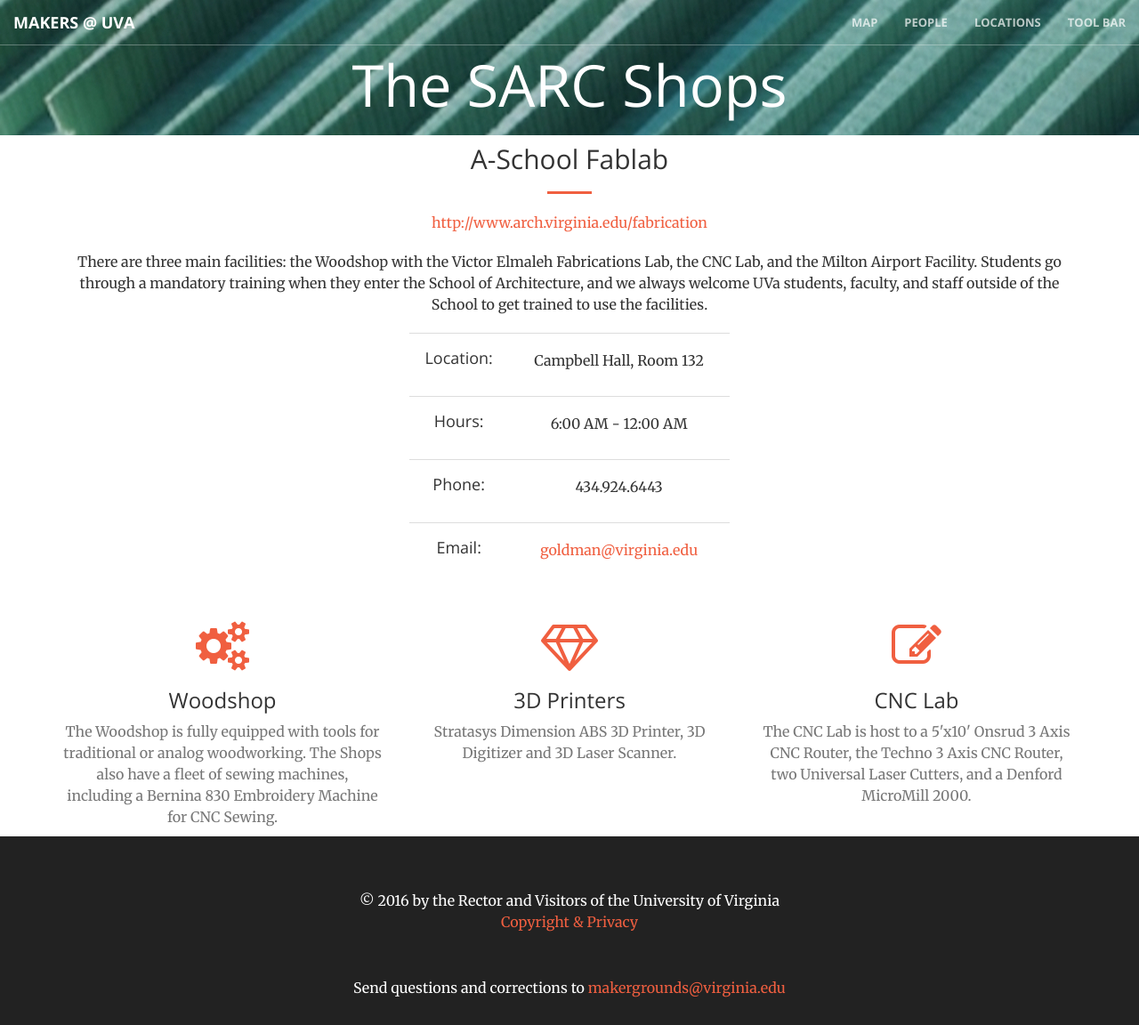
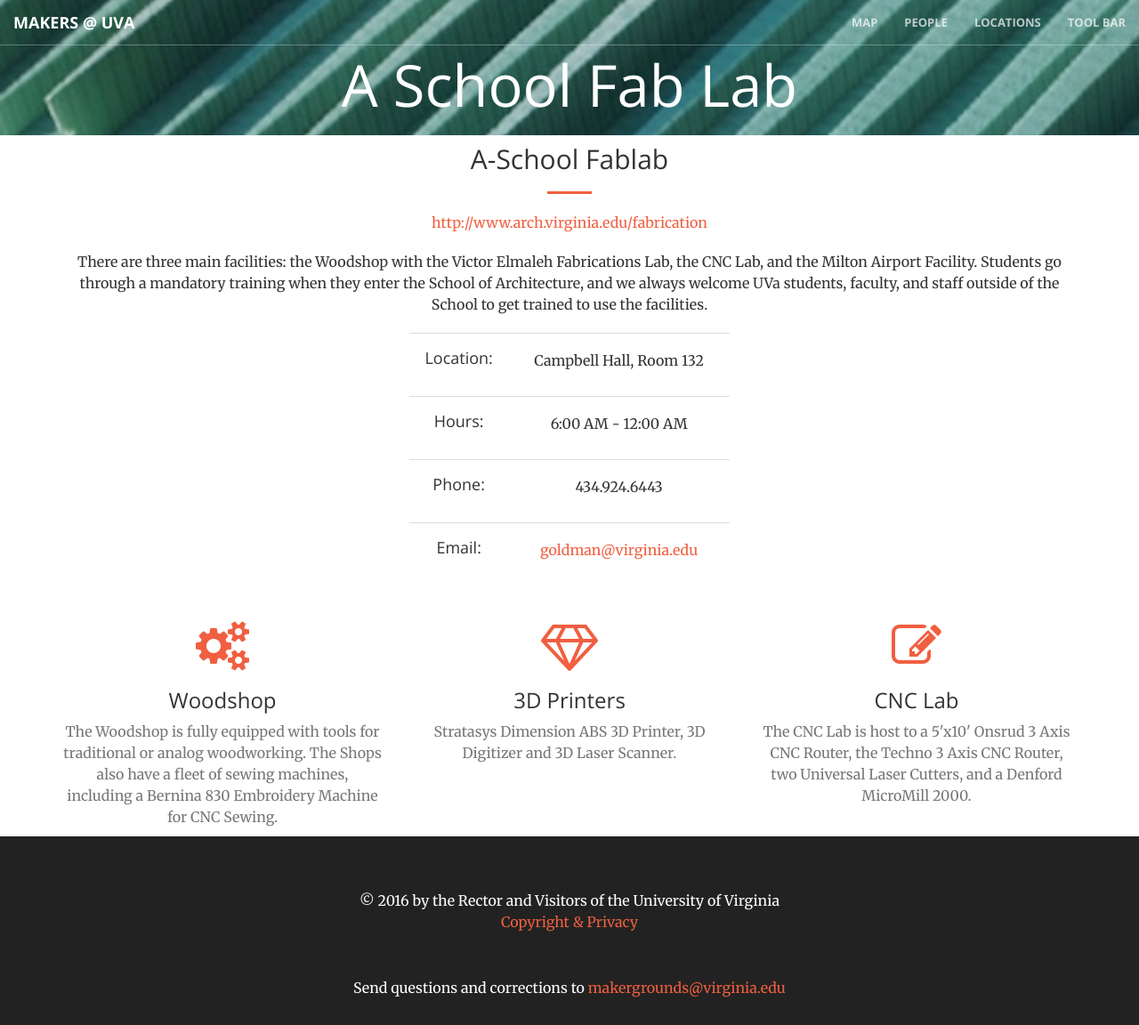
Before and after one commit to scholarslab/makergrounds, a Jekyll site: the page built from fablab.html, in a window 1280 px wide and 1152 px high. Shown: the whole window at 89% size. Built offline with Jekyll 4.4.1, drawn with Linux system fonts in a browser that asks for light colours.

Commit message:
Change SARC to A School Fab Lab
Closes #4

```diff
--- a/_includes/locations.html
+++ b/_includes/locations.html
@@ -27,7 +27,7 @@
                 </a>
             </div>
             <div class="col-lg-4 col-sm-6">
-              <h4 class="locations-title"><a href="{{ site.url }}/fablab.html">The SARC Labs</a></h4>
+              <h4 class="locations-title"><a href="{{ site.url }}/fablab.html">A School Fab Lab</a></h4>
                 <a href="/fablab.html" class="portfolio-box">
                     <img src="img/portfolio/a-school-fab-lab.jpg" class="img-responsive" alt="">
                     <div class="portfolio-box-caption">
--- a/fablab.html
+++ b/fablab.html
@@ -1,6 +1,6 @@
 ---
 layout: default
-title: The SARC Shops
+title: A School Fab Lab
 ---
 
 <section id="fablab" class="bg-dark">
```
